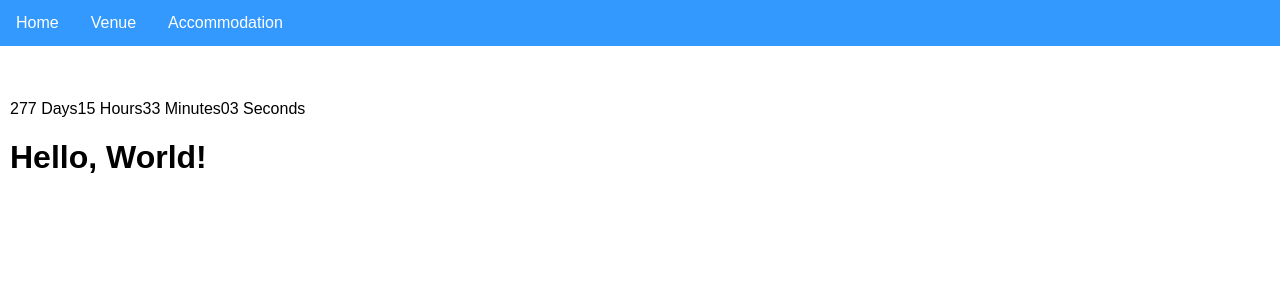
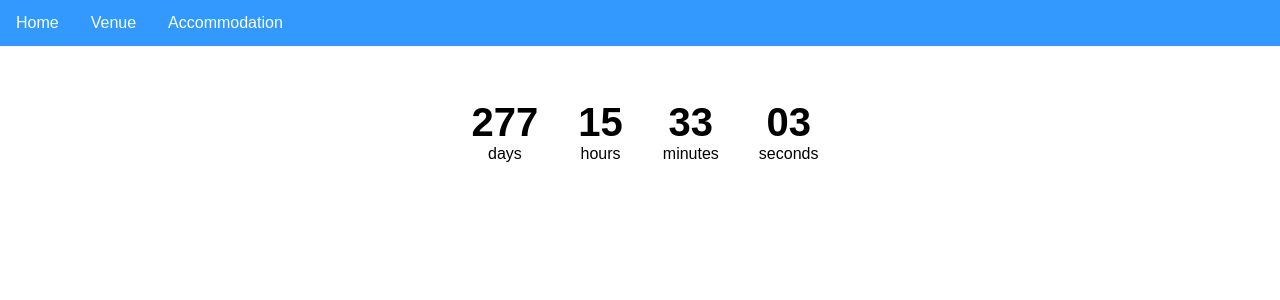
Before and after one commit to Hcadwallader/WeddingSite, a React app: page / in a window 1280 px wide. Shown: the top 300 px of the page. Built offline with nearby package versions, Linux system fonts and the light colour scheme.

Commit message:
adding styling to timer

```diff
--- a/src/App.js
+++ b/src/App.js
@@ -2,14 +2,13 @@ import React, {Component} from "react";
 import {hot} from "react-hot-loader";
 import "./styles/App.scss";
 import NavBar from "./components/NavBar/NavBar";
-import Timer from "./components/Timer";
+import Timer from "./components/Timer/Timer";
 
 export const App = () => (
             <div className="app-container">
                 <NavBar/>
                 <main className="app">
                     <Timer/>
-                    <h1> Hello, World!</h1>
                 </main>
             </div>
         );
--- a/src/components/Timer.js
+++ b/src/components/Timer/Timer.js
@@ -1,34 +1,29 @@
 import React, {useEffect} from "react";
+import "./Timer.scss";
 
 const Timer = () => {
 
     const countdown = (endDate) => {
-        let days, hours, minutes, seconds;
+        let days, hours, minutes, seconds = 0;
 
         endDate = new Date(endDate).getTime();
-        console.log('endDate: ' + endDate);
         if (isNaN(endDate)) {
             return;
         }
 
         const calculate = () => {
             let startDate = new Date().getTime();
-            console.log('start date: ' + startDate);
 
             let timeRemaining = parseInt((endDate - startDate) / 1000);
-            console.log('time Remaining: ' + timeRemaining);
 
             if (timeRemaining >= 0) {
                 days = parseInt(timeRemaining / 86400);
-                console.log('days: ' + days);
                 timeRemaining = (timeRemaining % 86400);
 
                 hours = parseInt(timeRemaining / 3600);
-                console.log('hours: ' + hours);
                 timeRemaining = (timeRemaining % 3600);
 
                 minutes = parseInt(timeRemaining / 60);
-                console.log('minutes: ' + minutes);
                 timeRemaining = (timeRemaining % 60);
 
                 seconds = parseInt(timeRemaining);
@@ -50,13 +45,35 @@ const Timer = () => {
 
   return (
       <React.Fragment>
-          <div className="countdown">
-              <p className="timer">
-                  <span id="days"></span> Days
-                  <span id="hours"></span> Hours
-                  <span id="minutes"></span> Minutes
-                  <span id="seconds"></span> Seconds
-              </p>
+          <div className="Countdown">
+        <span className="Countdown-col">
+          <span className="Countdown-col-element">
+              <strong id="days"></strong>
+              <span>days</span>
+          </span>
+        </span>
+
+              <span className="Countdown-col">
+          <span className="Countdown-col-element">
+            <strong id="hours"></strong>
+            <span>hours</span>
+          </span>
+        </span>
+
+
+              <span className="Countdown-col">
+          <span className="Countdown-col-element">
+            <strong id="minutes"></strong>
+            <span>minutes</span>
+          </span>
+        </span>
+
+              <span className="Countdown-col">
+          <span className="Countdown-col-element">
+            <strong id="seconds"></strong>
+            <span>seconds</span>
+          </span>
+        </span>
           </div>
   </React.Fragment>
   );
--- /dev/null
+++ b/src/components/Timer/Timer.scss
@@ -0,0 +1,20 @@
+.Countdown{
+  margin: 10px auto;
+  padding-bottom: 20px;
+  text-align: center;
+}
+
+.Countdown-col{
+  display: inline-block;
+}
+
+.Countdown-col-element{
+  display: inline-block;
+  margin: 0 20px;
+  display: flex;
+  flex-direction: column;
+}
+
+.Countdown-col-element strong{
+  font-size: 2.5em;
+}
```
